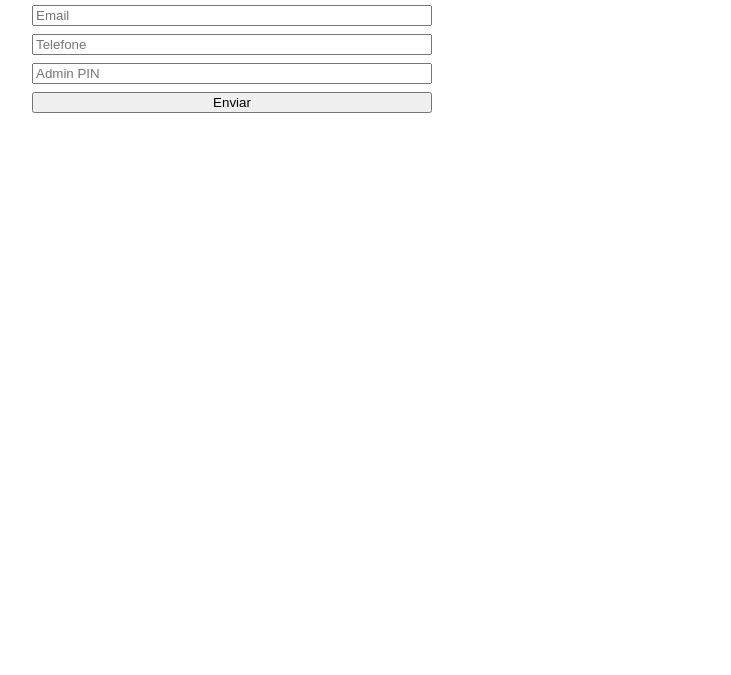
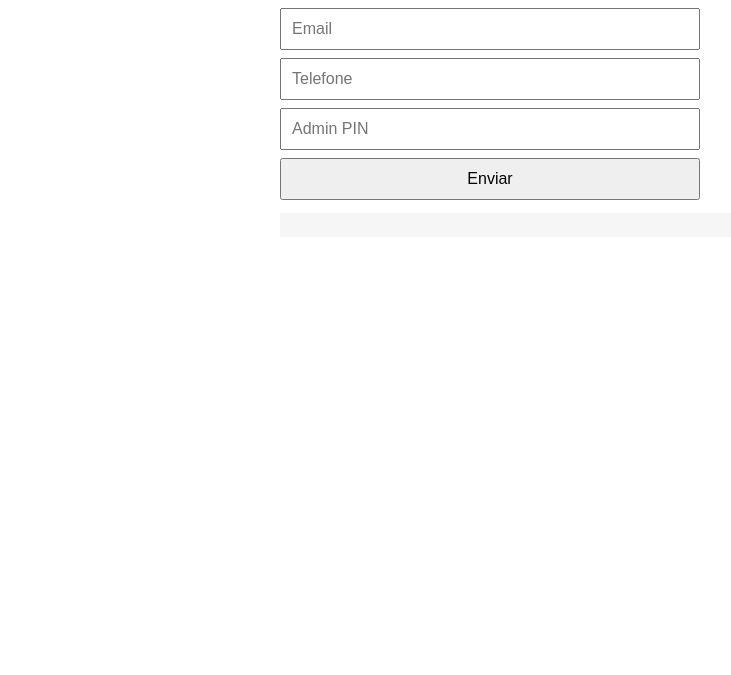
Before and after one commit to Siblon/clube-vantagens-api, a website: page frontend/testar-cadastro.html in a window 1280 px wide. Shown: the part 125-800 px from the top of the page, without its empty margins (0-731 px from the left). Drawn offline with Linux system fonts and the light colour scheme.

Commit message:
feat: add static frontend for netlify

```diff
--- a/frontend/styles.css
+++ b/frontend/styles.css
@@ -1,17 +1,5 @@
-body {
-  font-family: Arial, sans-serif;
-  margin: 2rem;
-  line-height: 1.5;
-}
-
-nav a {
-  color: #0077cc;
-  text-decoration: none;
-}
-
-form {
-  display: flex;
-  flex-direction: column;
-  max-width: 400px;
-  gap: 0.5rem;
-}
+body { font-family: system-ui, Arial, sans-serif; max-width: 720px; margin: 24px auto; padding: 0 16px; }
+h1 { margin-bottom: 16px; }
+form { display: grid; gap: 8px; max-width: 420px; }
+input, button { padding: 10px; font-size: 16px; }
+pre { background: #f6f6f6; padding: 12px; overflow: auto; }
```
Also changed, not shown: frontend/testar-cadastro.html (+4 -14 lines).
